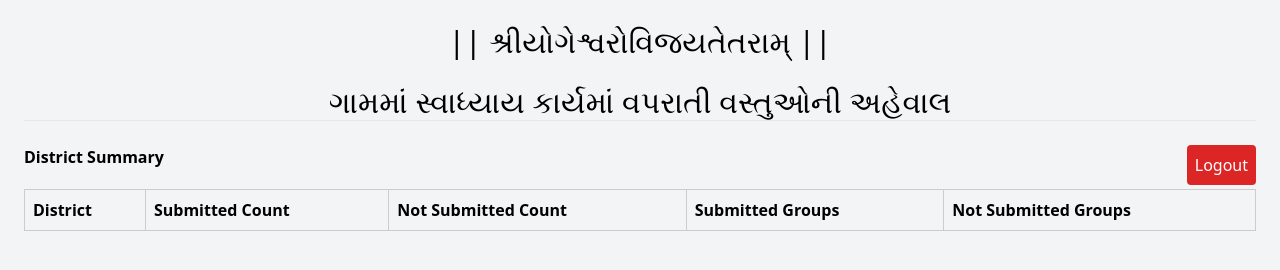
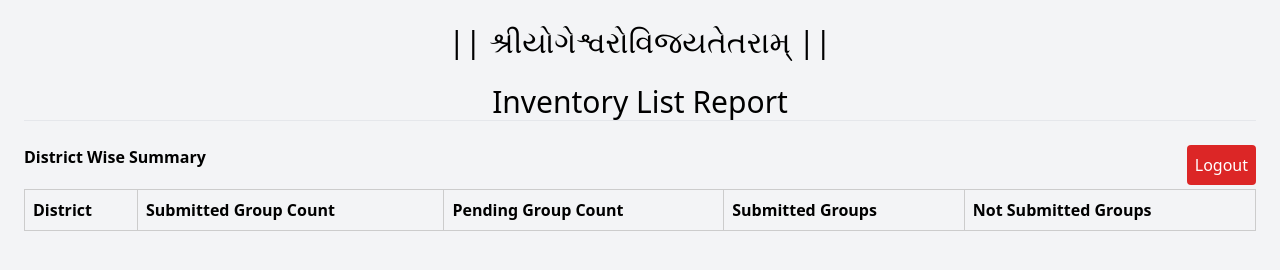
Before and after one commit to Jaimindeveloper/ganesh_chaturthi_inventory_list, a plain HTML site: page inventory-report-admin/dashboard.html in a window 1280 px wide. Drawn offline with nearby package versions, Linux system fonts and the light colour scheme; a script that the page names is missing.

Commit message:
Admin panel text update

```diff
--- a/inventory-report-admin/dashboard.html
+++ b/inventory-report-admin/dashboard.html
@@ -14,18 +14,18 @@
 <body class="bg-gray-100 p-6 text-center">
   <h2 class="text-3xl">|| શ્રીયોગેશ્વરોવિજયતેતરામ્ ||</h2>
   <br/>
-  <h2 class="text-3xl">ગામમાં સ્વાધ્યાય કાર્યમાં વપરાતી વસ્તુઓની અહેવાલ</h2>
+  <h2 class="text-3xl">Inventory List Report</h2>
   <hr/>
   <br/>
-  <h4 class="font-bold m-0" style="float:left; margin: 0px">District Summary</h4>
+  <h4 class="font-bold m-0" style="float:left; margin: 0px">District Wise Summary</h4>
   <button onclick="logout()" class="bg-red-600 text-white p-2 rounded" style="float:right">Logout</button>
   <br/>
   <table>
     <thead>
       <tr>
         <th>District</th>
-        <th>Submitted Count</th>
-        <th>Not Submitted Count</th>
+        <th>Submitted Group Count</th>
+        <th>Pending Group Count</th>
         <th>Submitted Groups</th>
         <th>Not Submitted Groups</th>
       </tr>
```
Also changed, not shown: inventory-report-admin/index.html (+1 -1 lines).
